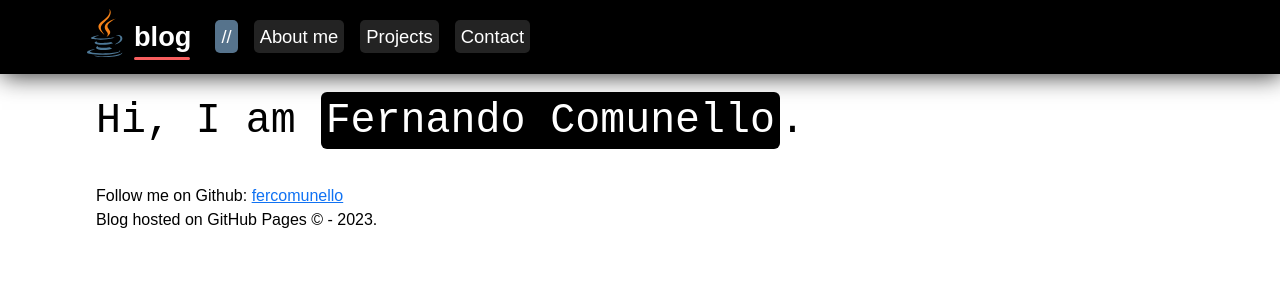
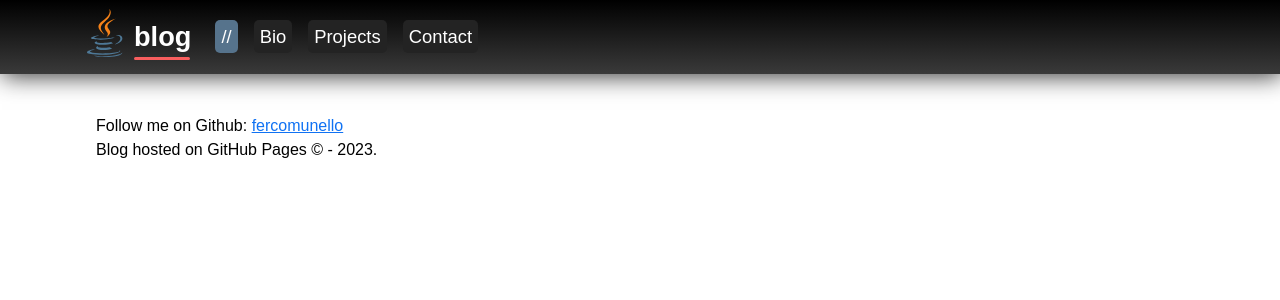
Before and after one commit to fercomunello/blog, a Jekyll site: the page built from index.html, in a window 1280 px wide. Shown: the top 300 px of the page. Built offline with Jekyll 4.4.1, drawn with Linux system fonts in a browser that asks for light colours; some web fonts are replaced.

Commit message:
Refactor /about-me stylesheets

```diff
--- a/_data/navigation.yaml
+++ b/_data/navigation.yaml
@@ -1,7 +1,7 @@
 - name: //
   link: /
-- name: About me
-  link: /about
+- name: Bio
+  link: /about-me
 - name: Projects
   link: /projects
 - name: Contact
--- a/_layouts/default.html
+++ b/_layouts/default.html
@@ -2,9 +2,12 @@
 <html lang="en">
     <head>
         <meta charset="utf-8">
-        <title>{{ page.title }}</title>
+        <title>{{ page.title }} | @ferjava</title>
+
         <link rel="stylesheet" href="/assets/css/styles.css">
-        <link href="https://fonts.cdnfonts.com/css/jetbrains-mono" rel="stylesheet">
+        {% if page.url == '/about-me' %}
+            <link rel="stylesheet" href="/assets/css/pages/about-me.css">
+        {% endif %}
     </head>
     <body>
         <header id="menu">
--- a/_sass/_header.scss
+++ b/_sass/_header.scss
@@ -1,23 +1,15 @@
-@mixin dark-header {
-    --header-background-color: black;
-    --header-link-color: white;
-    --header-link-hover: rgba(130, 131, 133, 0.5);
-    --header-dash: #f85e5e;
-    --header-box-shadow: rgba(0, 0, 0, 0.8);
-}
-
 #menu {
-    @include dark-header;
-    display: flex;
-    align-items: center;
     --header-height: 74px;
     min-height: var(--header-height);
 
-    background-color: var(--header-background-color);
-    box-shadow: 2px 2px 23px var(--header-box-shadow);
+    display: flex;
+    align-items: center;
+
+    box-shadow: 2px 2px 23px rgba(0, 0, 0, 0.8);
+    background-image: linear-gradient(black, #3a3a3a);
 
     a {
-        color: var(--header-link-color);
+        color: white;
         user-select: none;
         text-decoration: none;
     }
@@ -50,7 +42,7 @@
                     content: '';
                     display: block;
                     position: absolute;
-                    border-bottom: 0.2rem solid var(--header-dash);
+                    border-bottom: 0.2rem solid #f85e5e;
                     width: 56px;
                     border-radius: 5px;
                     bottom: -3px;
--- a/_sass/main.scss
+++ b/_sass/main.scss
@@ -1,7 +1,5 @@
 @import 'reset';
 @import 'header';
-
-@import 'index';
 
 :root {
     --font-size: 1rem;
--- a/about.html
+++ /dev/null
@@ -1,6 +0,0 @@
----
-title: About me
-permalink: /about
-layout: default
----
-<p>...</p>
--- a/_sass/_index.scss
+++ b/assets/css/pages/about-me.scss
@@ -1,8 +1,14 @@
-#index-section {
-    > header {
-        font-family: 'JetBrains Mono', monospace;
-        > h1 {
-            font-size: calc(2.6 * var(--font-size));
+---
+---
+#bio-section {
+    > header > h1 {
+        font-size: calc(2.6 * var(--font-size));
+    }
+}
+.typing-text {
+    font-family: 'Consolas', monospace;
+    .typying-node {
+        @media (min-width: 784px) {
             animation:
                 typing 2.8s steps(80, end),
                 blink-caret .75s step-end infinite;
@@ -12,9 +18,11 @@
             white-space: nowrap;
             display: inline-block;
 
-            @keyframes typing {
-                from { width: 0 }
-                to { width: 44% }
+            &.-em17 {
+                @keyframes typing {
+                    from { width: 0 }
+                    to { width: 17em; }
+                }
             }
             @keyframes blink-caret {
                 from, to { border-color: transparent }
--- a/index.html
+++ b/index.html
@@ -3,11 +3,3 @@
 permalink: /
 layout: default
 ---
-<section id="index-section">
-    <header>
-        <h1 lang="en">Hi, I am <span class="dark-bg-text">Fernando Comunello</span>.</h1>
-    </header>
-    <div>
-
-    </div>
-</section>
```
Also changed, not shown: about-me.html (added, +12 -0 lines).
